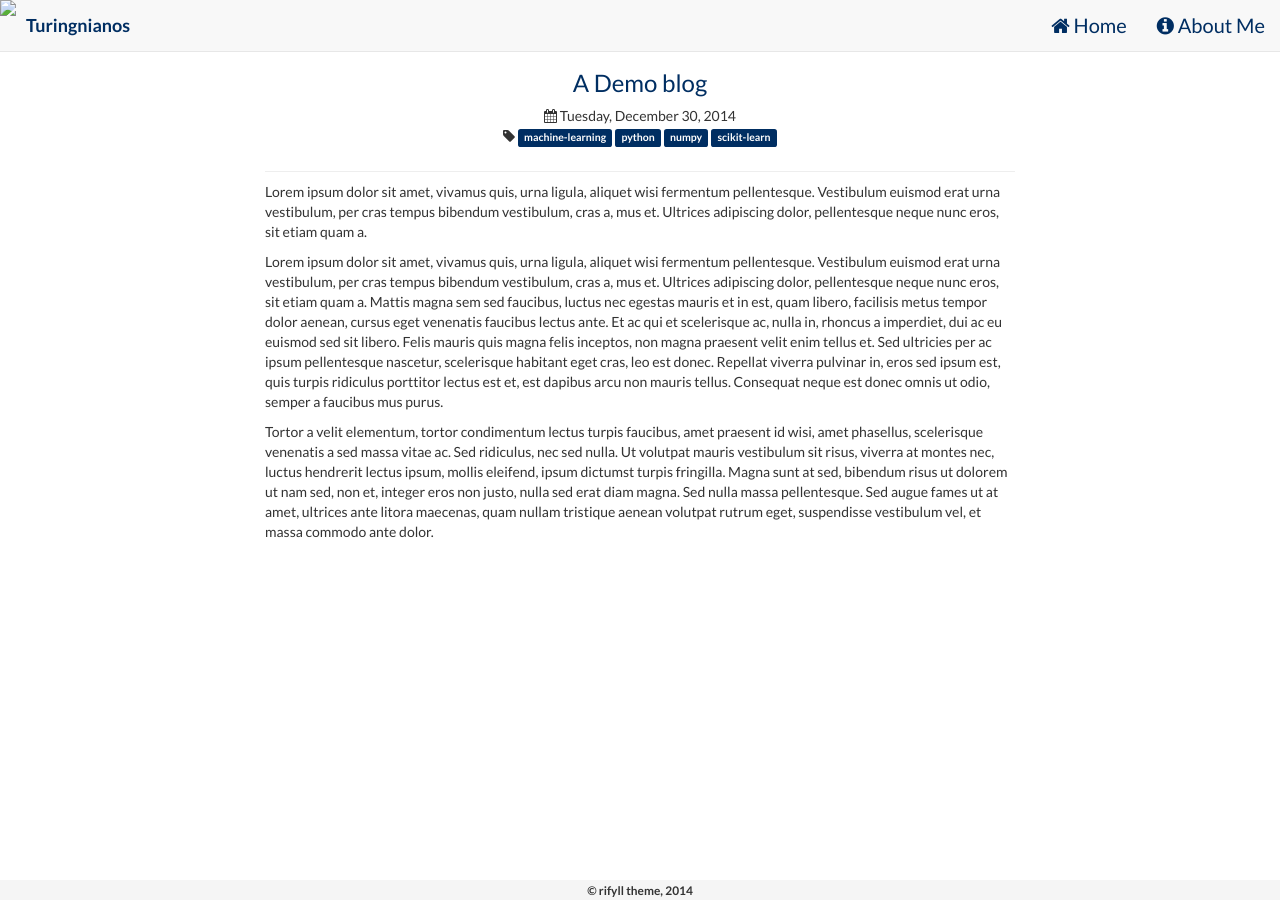
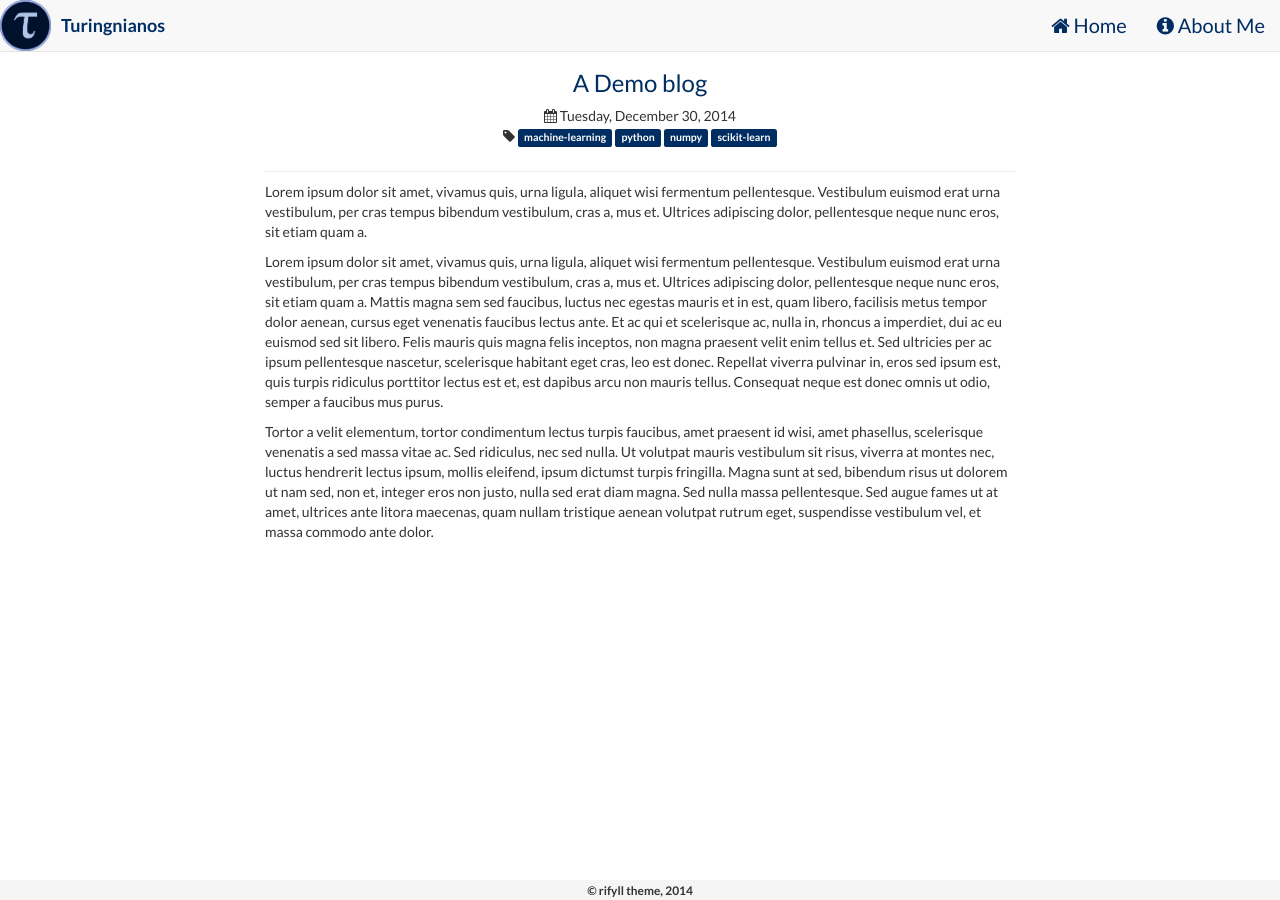
Before and after one commit to turingnianos/turingnianos.github.io, a Jekyll site: the page built from _posts/2014-12-30-a-demo-blog.md, in a window 1280 px wide. Built offline with Jekyll 4.4.1, drawn with Linux system fonts in a browser that asks for light colours; nearby versions of some CDN libraries.

Commit message:
Update _config.yml

```diff
--- a/_config.yml
+++ b/_config.yml
@@ -2,7 +2,7 @@
 title: Turingnianos
 email: turingnianos@gmail.com
 description: "Just Another Jekyll Theme"
-logo_location: "logo.png"
+logo_location: "https://github.com/turingnianos/turingnianos.github.io/blob/master/logo.png"
 
 #baseurl: "" # the subpath of your site, e.g. /blog/
 #url: "" # the base hostname & protocol for your site
```
